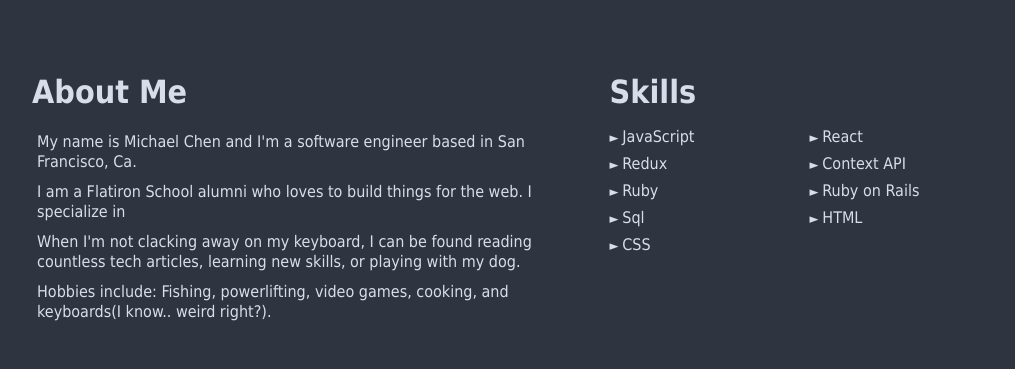
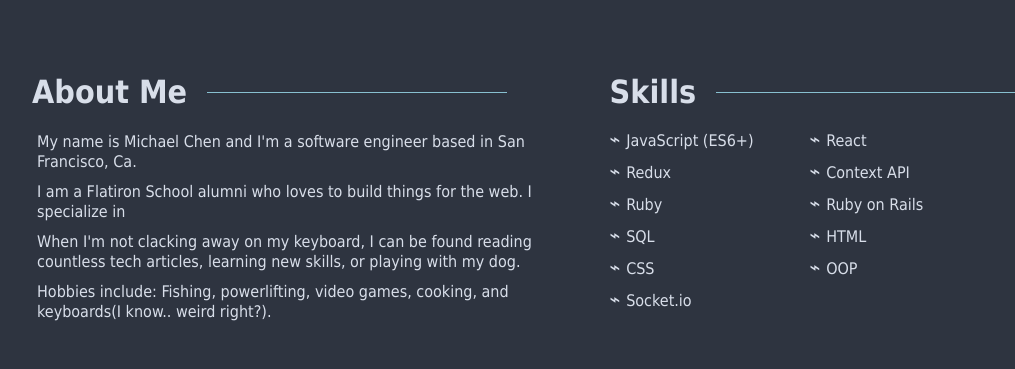
Before and after one commit to michaelcheny/portfolio-v1.5, a React (Create React App) app: page / in a window 1280 px wide. Shown: the part 1000-1369 px from the top of the page, without its empty margins (96-1111 px from the left). Built offline with nearby package versions, Linux system fonts and the light colour scheme.

Commit message:
add the skills to the data json instead of the skills section

```diff
--- a/src/assets/data/data.json
+++ b/src/assets/data/data.json
@@ -40,5 +40,18 @@
       "githubLink": "https://github.com/michaelcheny/Floppy-Drop-Javascript-game",
       "demoLink": "https://youtu.be/Ya_F4OZHX0E"
     }
+  ],
+  "skills": [
+    "JavaScript (ES6+)",
+    "React",
+    "Redux",
+    "Context API",
+    "Ruby",
+    "Ruby on Rails",
+    "SQL",
+    "HTML",
+    "CSS",
+    "OOP",
+    "Socket.io"
   ]
 }
--- a/src/components/About.js
+++ b/src/components/About.js
@@ -1,5 +1,6 @@
 import React from "react";
 import styled from "styled-components";
+import { skills } from "../assets/data/data.json";
 
 const AboutSection = styled.section`
   height: 100vh;
@@ -16,6 +17,17 @@ const AboutContainer = styled.div`
   .title {
     font-size: 2rem;
     padding-bottom: 1rem;
+    display: flex;
+    align-items: center;
+    ::after {
+      content: "";
+      display: block;
+      height: 1px;
+      width: 300px;
+      background-color: ${({ theme }) => theme.textAccent2};
+      top: -5px;
+      margin-left: 20px;
+    }
   }
   @media (max-width: 900px) {
     flex-direction: column;
@@ -42,6 +54,8 @@ const Skills = styled.div`
   padding-left: 1rem;
   @media (max-width: 900px) {
     width: 100%;
+    padding-left: 0;
+    padding-top: 3rem;
   }
 `;
 
@@ -51,8 +65,8 @@ const SkillGrid = styled.ul`
   grid-template-columns: repeat(2, minmax(140px, 200px));
   li {
     ::before {
-      content: "► ";
-      font-size: 13px;
+      content: "⌁ ";
+      font-size: 20px;
       /* line-height: 2px; */
       margin-bottom: 3px;
     }
@@ -80,7 +94,7 @@ const About = () => {
         <Skills>
           <h2 className="title">Skills</h2>
           <SkillGrid>
-            <li>JavaScript</li>
+            {/* <li>JavaScript</li>
             <li>React</li>
             <li>Redux</li>
             <li>Context API</li>
@@ -88,7 +102,10 @@ const About = () => {
             <li>Ruby on Rails</li>
             <li>Sql</li>
             <li>HTML</li>
-            <li>CSS</li>
+            <li>CSS</li> */}
+            {skills.map((skill) => (
+              <li>{skill}</li>
+            ))}
           </SkillGrid>
         </Skills>
       </AboutContainer>
```
